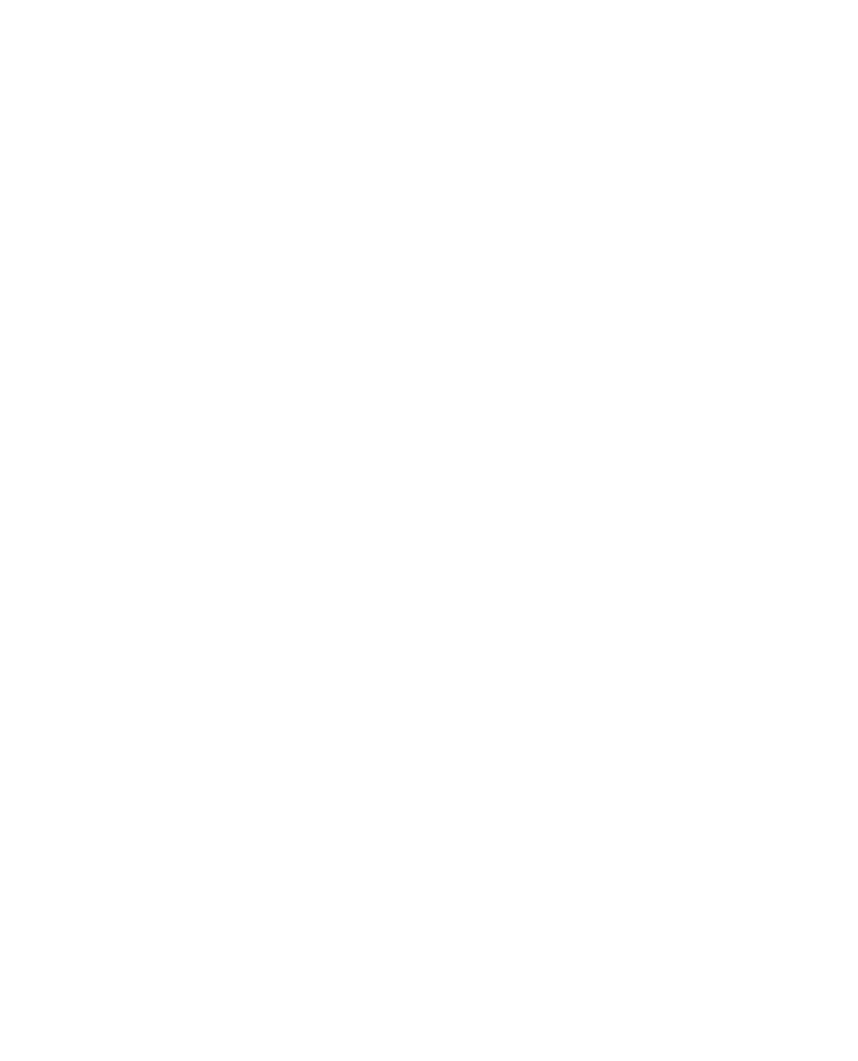
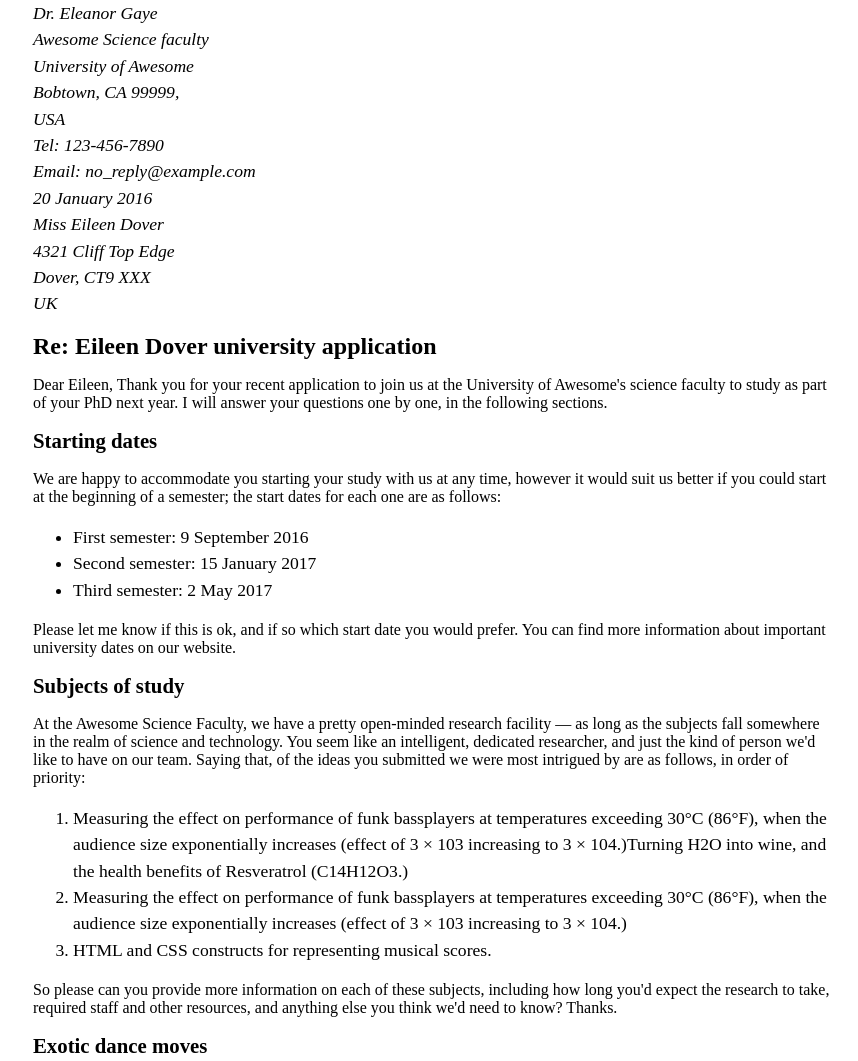
Before and after one commit to Sparkythedog22/INFT-1206.Assignment1, a plain HTML site: page index.html in a window 1280 px wide. Shown: the top 1061 px of the page, without its empty margins (207-1065 px from the left). Before the commit the page ends 800 px from the top, so only its background shows below. Drawn offline with Linux system fonts and the light colour scheme.

Commit message:
Added block semantics

```diff
--- a/index.html
+++ b/index.html
@@ -6,9 +6,84 @@ Text of an E-Mail for Assignment 1.
 -->
 <!DOCTYPE html>
 <html lang="en">
-    <head>
-        <meta charset="utf-8">
-        <link rel="stylesheet" href="main.css">
-        <title>Email to Dover</title>
-    </head>
+<head>
+    <meta charset="utf-8">
+    <link rel="stylesheet" href="main.css">
+    <title>Email to Dover</title>
+</head>
+<body>
+
+
+<address>
+Dr. Eleanor Gaye<br>
+Awesome Science faculty<br>
+University of Awesome<br>
+Bobtown, CA 99999,<br>
+USA<br>
+Tel: 123-456-7890<br>
+Email: no_reply@example.com<br>
+20 January 2016
+</address>
+
+<address>
+Miss Eileen Dover<br>
+4321 Cliff Top Edge<br>
+Dover, CT9 XXX<br>
+UK
+</address>
+
+
+<h1>Re: Eileen Dover university application</h1>
+
+Dear Eileen,
+
+Thank you for your recent application to join us at the University of Awesome's science faculty to study as part of your PhD next year. I will answer your questions one by one, in the following sections.
+
+<h2>Starting dates</h2>
+
+We are happy to accommodate you starting your study with us at any time, however it would suit us better if you could start at the beginning of a semester; the start dates for each one are as follows:
+
+<ul>
+<li>First semester: 9 September 2016</li>
+<li>Second semester: 15 January 2017</li>
+<li>Third semester: 2 May 2017</li>
+</ul>
+
+Please let me know if this is ok, and if so which start date you would prefer.
+
+You can find more information about important university dates on our website.
+
+
+<h2>Subjects of study</h2>
+
+At the Awesome Science Faculty, we have a pretty open-minded research facility — as long as the subjects fall somewhere in the realm of science and technology. You seem like an intelligent, dedicated researcher, and just the kind of person we'd like to have on our team. Saying that, of the ideas you submitted we were most intrigued by are as follows, in order of priority:
+<ol>
+<li>Measuring the effect on performance of funk bassplayers at temperatures exceeding 30°C (86°F), when the audience size exponentially increases (effect of 3 × 103 increasing to 3 × 104.)Turning H2O into wine, and the health benefits of Resveratrol (C14H12O3.)</li>
+<li>Measuring the effect on performance of funk bassplayers at temperatures exceeding 30°C (86°F), when the audience size exponentially increases (effect of 3 × 103 increasing to 3 × 104.)</li>
+<li>HTML and CSS constructs for representing musical scores.</li>
+</ol>
+So please can you provide more information on each of these subjects, including how long you'd expect the research to take, required staff and other resources, and anything else you think we'd need to know? Thanks.
+
+
+<h2>Exotic dance moves</h2>
+
+Yes, you are right! As part of my post-doctorate work, I did study exotic tribal dances. To answer your question, my favourite dances are as follows, with definitions:
+<dl>
+    <dt>Polynesian chicken dance</dt>
+    <dd>A little known but very influential dance dating back as far as 300BC, a whole village would dance around in a circle like chickens, to encourage their livestock to be "fruitful".</dd>
+
+    <dt>Icelandic brownian shuffle</dt>
+    <dd>Before the Icelanders developed fire as a means of getting warm, they used to practice this dance, which involved huddling close together in a circle on the floor, and shuffling their bodies around in imperceptibly tiny, very rapid movements. One of my fellow students used to say that he thought this dance inspired modern styles such as Twerking.</dd>
+
+    <dt>Arctic robot dance</dt>
+    <dd>An interesting example of historic misinformation, English explorers in the 1960s believed to have discovered a new dance style characterized by "robotic", stilted movements, being practiced by inhabitants of Northern Alaska and Canada. Later on however it was discovered that they were just moving like this because they were really cold.</dd>
+</dl>
+For more of my research, see my exotic dance research page.
+
+Yours sincerely,
+Dr Eleanor Gaye
+
+University of Awesome motto: "Be awesome to each other." -- The memoirs of Bill S Preston, Esq
+
+</body>
 </html>
```
